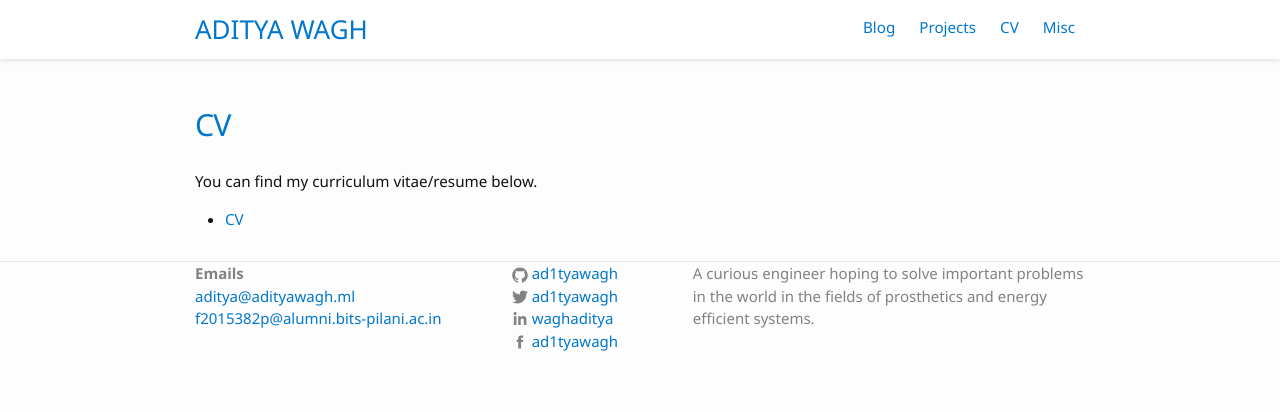
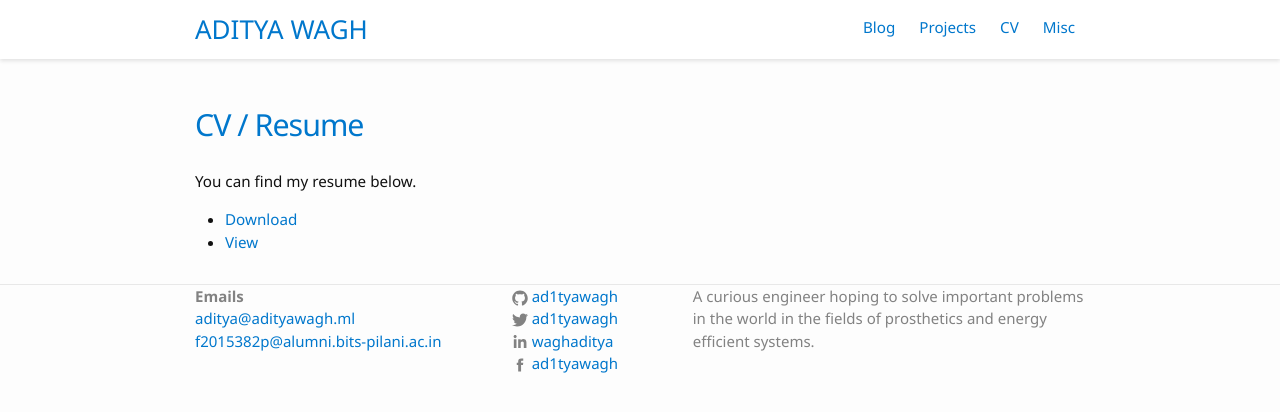
Before and after one commit to thecodeeagle/Ashlesha_Personal, a Jekyll site: the page built from cv.md, in a window 1280 px wide. Shown: the top 412 px of the page. Built offline with Jekyll 4.4.1, drawn with Linux system fonts in a browser that asks for light colours.

Commit message:
updated website

```diff
--- a/cv.md
+++ b/cv.md
@@ -1,11 +1,10 @@
 ---
 layout: page
-title: CV
-permalink: /cv/
+title: CV / Resume
 ---
 
-You can find my curriculum vitae/resume below.
+You can find my resume below.
 <ul>
-	<li><a href="aditya_cv.pdf">CV</a></li>
-
+	<li><a href="https://raw.githubusercontent.com/ad1tyawagh/resume/master/aditya_resume.pdf">Download</a> </li>
+	<li><a href="https://nbviewer.jupyter.org/github/ad1tyawagh/resume/blob/master/aditya_resume.pdf">View</a></li>
 </ul>
```
Also changed, not shown: index.md (+2 -2 lines).
